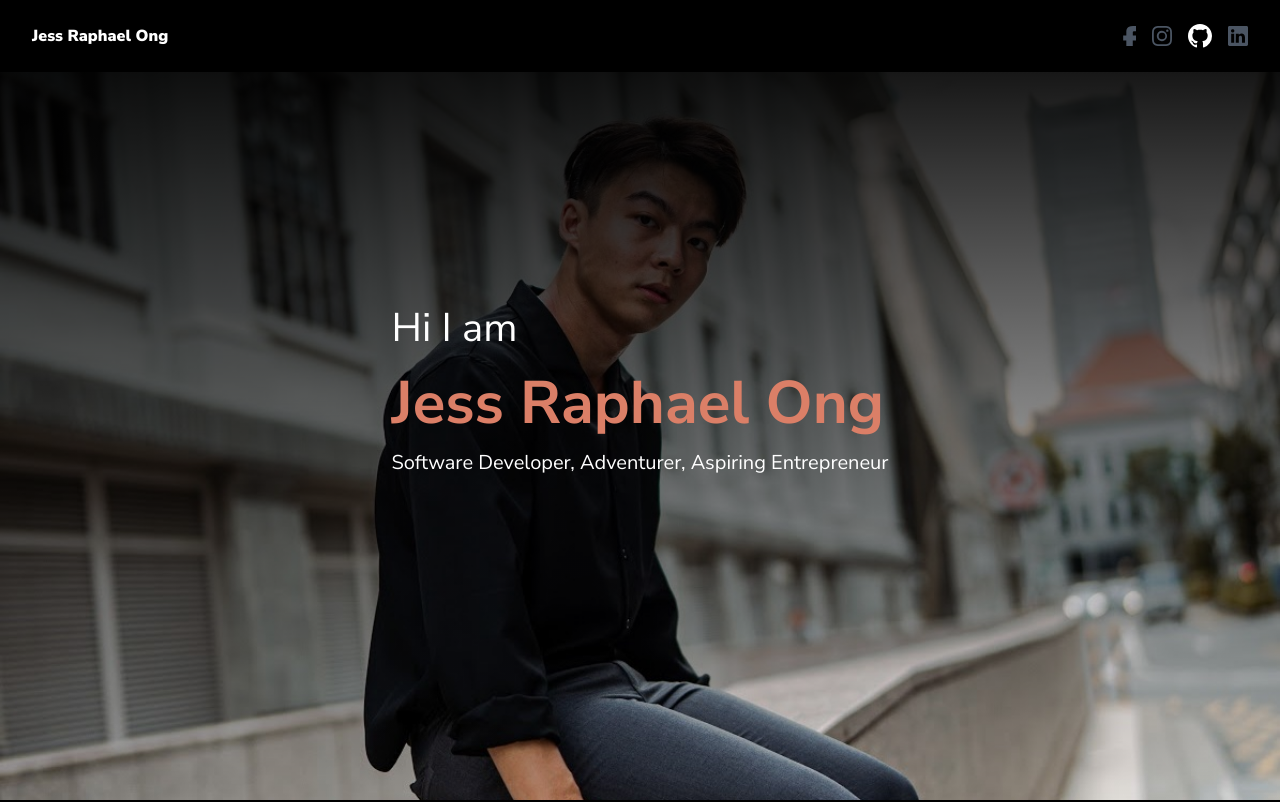
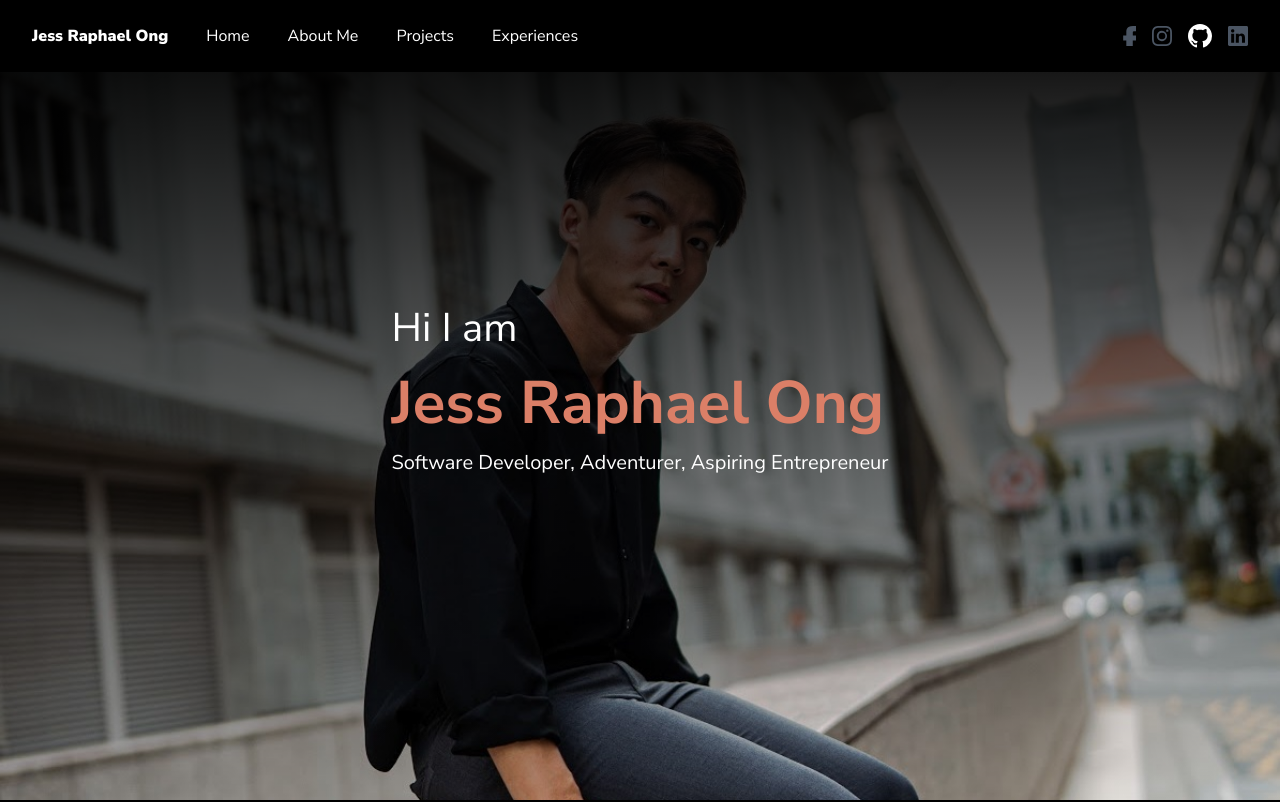
Before and after one commit to jessraphael/jessraphaelportfoliosite, a Next.js app in the folder portfolio-site/: page / in a window 1280 px wide. Shown: the top 802 px of the page. Built offline with nearby package versions, Linux system fonts and the light colour scheme.

Commit message:
Revert "Update Navbar.tsx"
This reverts commit b401f2d81b7622cb4649b4743876fad88e5de18e.

```diff
--- a/portfolio-site/components/Layout/Navbar.tsx
+++ b/portfolio-site/components/Layout/Navbar.tsx
@@ -13,10 +13,10 @@ const Navbar: FC<Props> = ({ location }) => {
   const [sidebarOpen, setSidebarOpen] = useState(false);
 
   const navItems = [
-    { title: "", href: "#home" },
-    // { title: "About Me", href: "#aboutme" },
-    // { title: "Projects", href: "#projects" },
-    // { title: "Experiences", href: "#experiences" },
+    { title: "Home", href: "#home" },
+    { title: "About Me", href: "#aboutme" },
+    { title: "Projects", href: "#projects" },
+    { title: "Experiences", href: "#experiences" },
   ];
 
   return (
```
